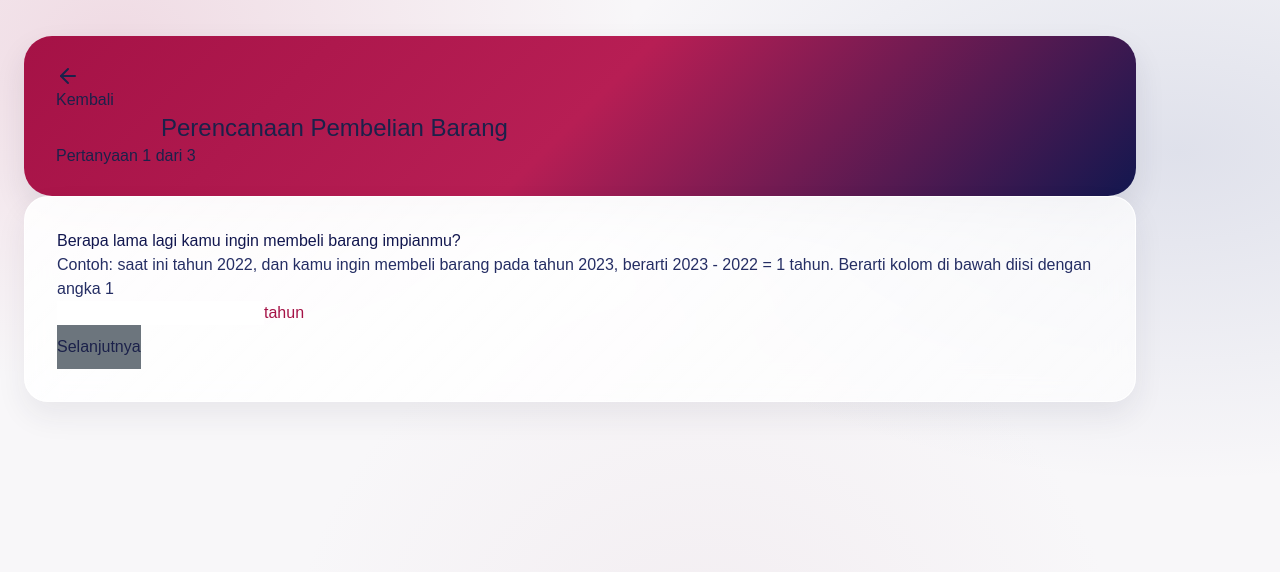
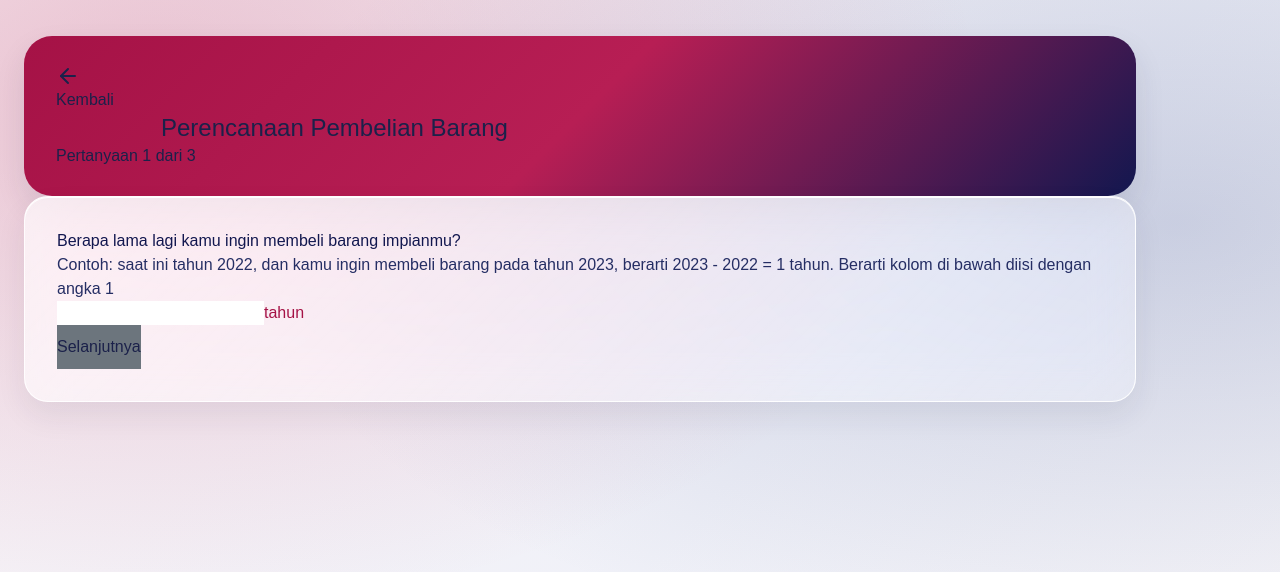
Before and after one commit to rickychandraj/financial-calculator, a Next.js app: page /forms/item in a window 1280 px wide. Shown: the top 572 px of the page. Built offline with nearby package versions, Linux system fonts and the light colour scheme; a web font is replaced by a local one.

Commit message:
style: strengthen calculator glass surfaces and ambient gradient

```diff
--- a/src/app/globals.css
+++ b/src/app/globals.css
@@ -40,7 +40,8 @@ body {
   background: #261043 url('/background.png') center / contain no-repeat;
   box-shadow: 0 18px 38px rgba(27, 22, 65, .16);
 }
-.glass-surface {
+.glass-surface,
+.calculator-form-layout .bg-white.rounded-xl {
   background: linear-gradient(135deg, rgba(255,255,255,.82), rgba(255,255,255,.56));
   border: 1px solid rgba(255,255,255,.9);
   box-shadow: 0 14px 30px rgba(35, 35, 65, .075), inset 0 1px 0 rgba(255,255,255,.96);
@@ -134,7 +135,8 @@ body {
 .calculator-home ::selection { background: #e9b9cd; color: #171b42; }
 
 @supports not ((-webkit-backdrop-filter: blur(1px)) or (backdrop-filter: blur(1px))) {
-  .glass-surface { background: #fff; }
+  .glass-surface,
+  .calculator-form-layout .bg-white.rounded-xl { background: #fff; }
   .calculator-feature { background: #252e64; }
 }
 @media (max-width: 900px) {
@@ -170,7 +172,13 @@ body {
   .calculator-footer > div { gap: 18px; }
 }
 /* Shared by every calculator route; keep legacy page styles scoped here. */
-.calculator-form-layout { padding: 36px 24px 64px; }
+.calculator-form-layout {
+  padding: 36px 24px 64px;
+  background-image:
+    radial-gradient(ellipse at 12% 12%, rgba(183,30,84,.23), transparent 52%),
+    radial-gradient(ellipse at 92% 28%, rgba(72,91,151,.24), transparent 56%),
+    linear-gradient(135deg, #f9f3f6, #f0f1f8 58%, #faf8fa);
+}
 .calculator-form-layout .max-w-3xl {
   max-width: 1112px;
   min-width: 0;
@@ -184,19 +192,14 @@ body {
 .calculator-form-header h1 { padding-inline: 105px; font-size: 24px; line-height: 1.35; }
 .calculator-form-header a { min-height: 44px; }
 .calculator-form-layout .calculator-form-header + :is(.p-4, .p-5, .p-6) { padding-inline: 0; }
-.calculator-form-layout .bg-white.rounded-xl {
-  background: linear-gradient(135deg, rgba(255,255,255,.9), rgba(255,255,255,.7));
-  border: 1px solid rgba(255,255,255,.95);
-  border-radius: 24px;
-  box-shadow: 0 14px 30px rgba(35,35,65,.075);
-  -webkit-backdrop-filter: blur(16px);
-  backdrop-filter: blur(16px);
+.calculator-form-layout .bg-white.rounded-xl { border-radius: 24px; }
+@supports ((-webkit-backdrop-filter: blur(1px)) or (backdrop-filter: blur(1px))) {
+  .calculator-form-layout .bg-white.rounded-xl {
+    background: linear-gradient(135deg, rgba(255,255,255,.68), rgba(255,255,255,.32));
+  }
 }
 .calculator-form-layout button { min-height: 44px; }
 .calculator-form-layout :is(button, input, select, a):focus-visible { outline: 3px solid #b71e54; outline-offset: 3px; }
-@supports not ((-webkit-backdrop-filter: blur(1px)) or (backdrop-filter: blur(1px))) {
-  .calculator-form-layout .bg-white.rounded-xl { background: #fff; }
-}
 @media (min-width: 901px) {
   .calculator-form-layout .bg-white.rounded-xl { padding: 32px; }
 }
```
Also changed, not shown: 1 other file (tests, documents, lock files or other folders).
